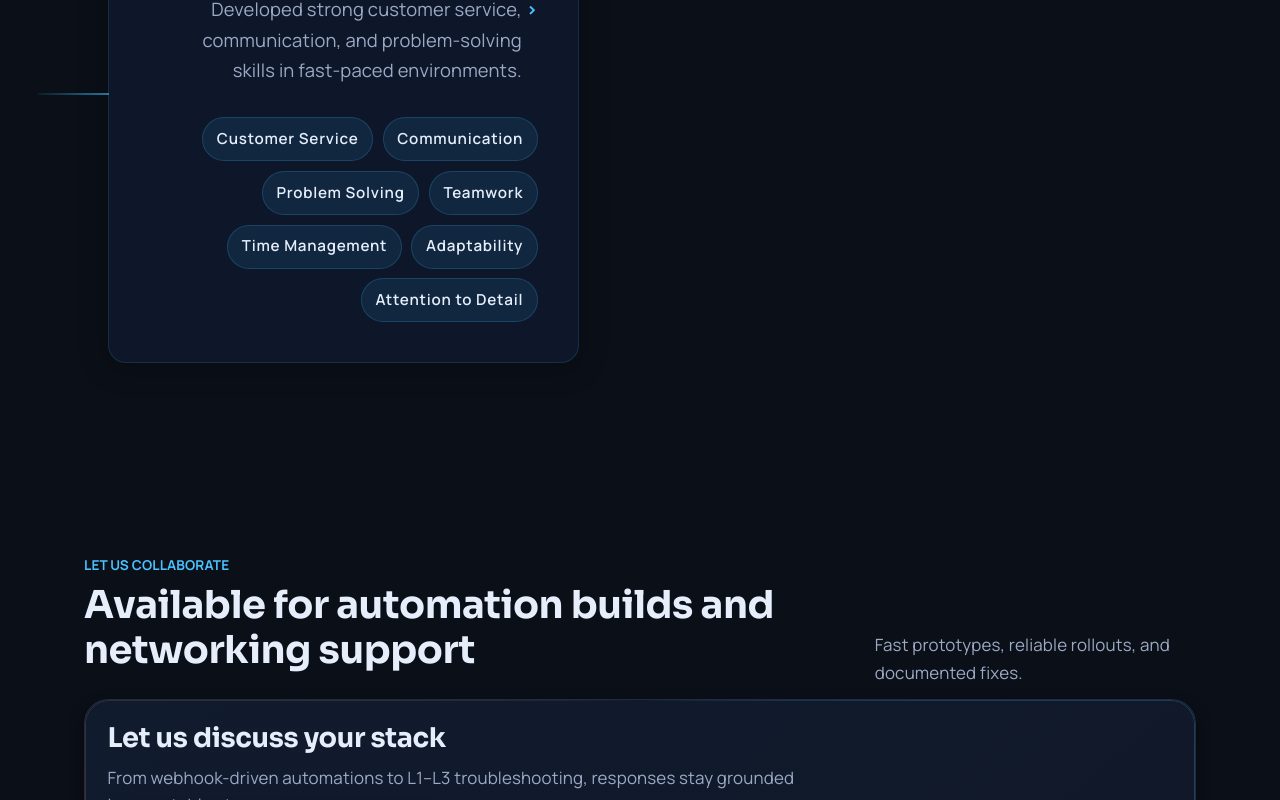
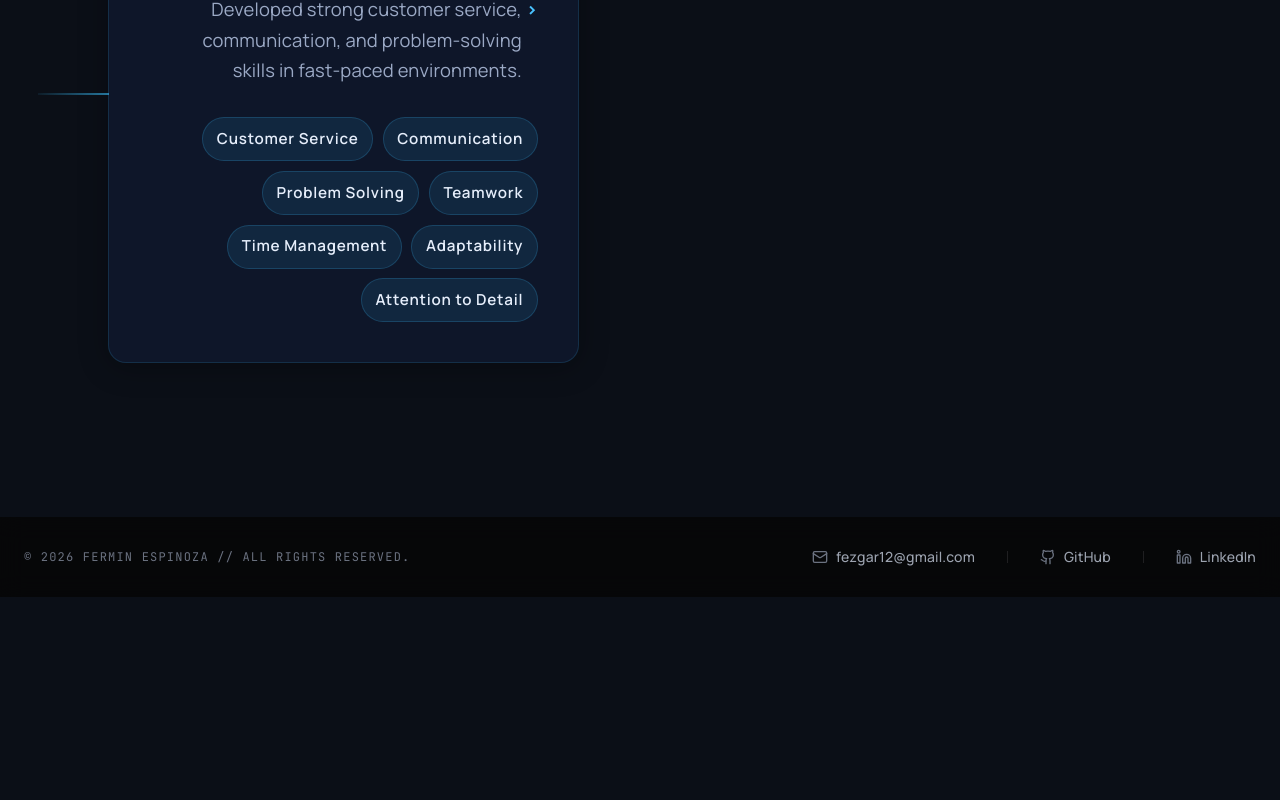
Before and after one commit to Ferm1nn/Portafolio, a React (Vite) app: page /experience in a window 1280 px wide. Shown: the part 2000-2800 px from the top of the page. After the commit the page ends 2597 px from the top, so only its background shows below. Built offline with nearby package versions, Linux system fonts and the light colour scheme.

Commit message:
CTA deleted

```diff
--- a/src/pages/Experience.tsx
+++ b/src/pages/Experience.tsx
@@ -2,13 +2,8 @@ import { useRef, useLayoutEffect } from 'react';
 import gsap from 'gsap';
 import { ScrollTrigger } from 'gsap/ScrollTrigger';
 import { ExperienceBackground } from '../components/ExperienceBackground';
-
-import { Section } from '../components/Section';
-import { Card } from '../components/Card';
-import { Button } from '../components/Button';
 import { useMotion } from '../hooks/useMotion';
 import { useMotionSettings } from '../motion/MotionProvider';
-import { profile } from '../data/portfolioData';
 import '../styles/NeuralTimeline.css';
 
 gsap.registerPlugin(ScrollTrigger);
@@ -260,32 +255,6 @@ export default function Experience() {
           ))}
         </div>
       </div>
-
-      {/* ── CTA ── */}
-      <Section
-        id="experience-cta"
-        className="neural-cta"
-        eyebrow="Let us collaborate"
-        title="Available for automation builds and networking support"
-        description="Fast prototypes, reliable rollouts, and documented fixes."
-      >
-        <Card className="cta-panel" tilt={false}>
-          <div>
-            <h3>Let us discuss your stack</h3>
-            <p className="muted">
-              From webhook-driven automations to L1–L3 troubleshooting, responses stay grounded in
-              repeatable steps.
-            </p>
-          </div>
-          <div className="hero-actions">
-            <Button to="/contact">Contact</Button>
-          </div>
-        </Card>
-        <p className="muted text-center">
-          Prefer email? Reach out at{' '}
-          <a href={`mailto:${profile.email}`}>{profile.email}</a>.
-        </p>
-      </Section>
     </div>
   );
 }
```
